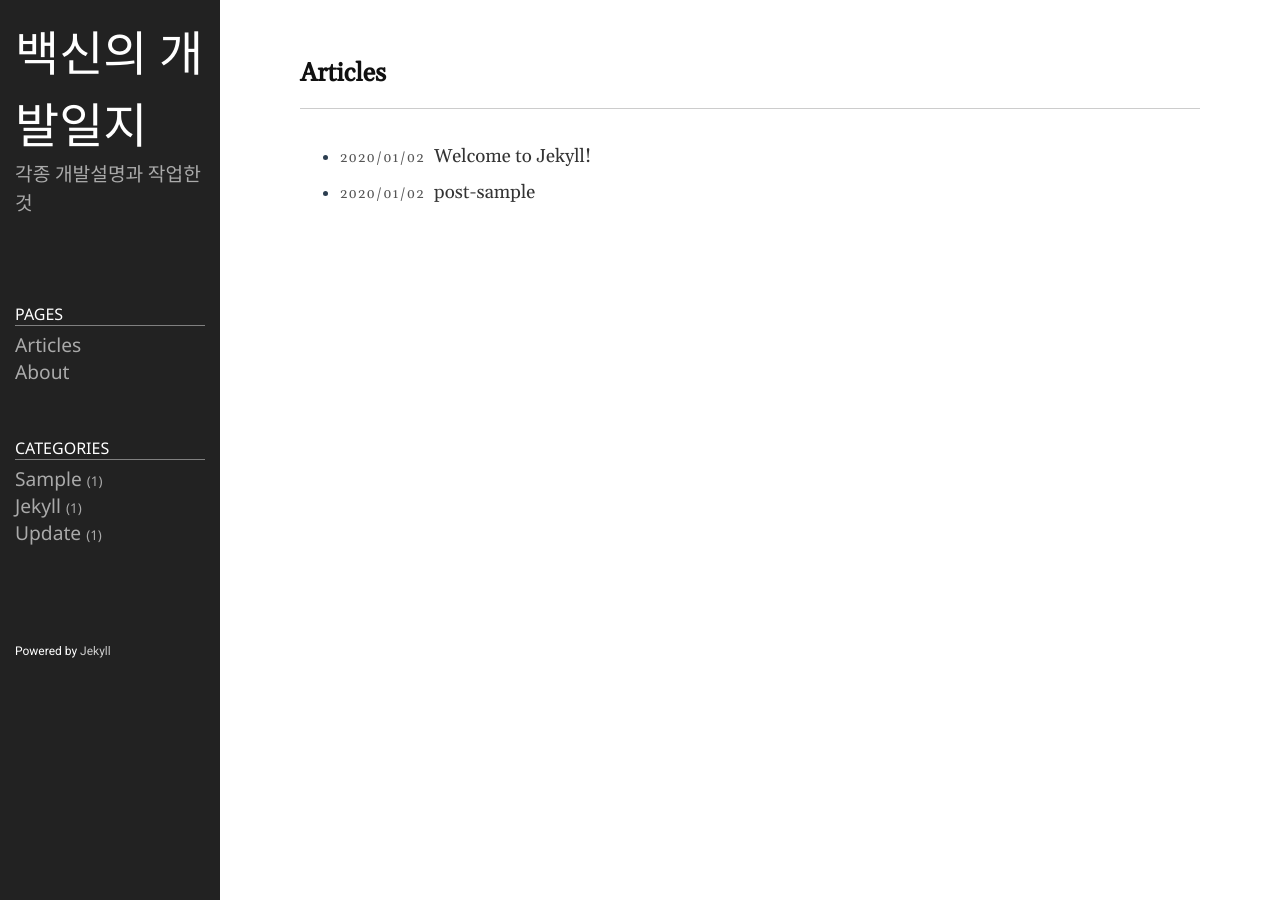
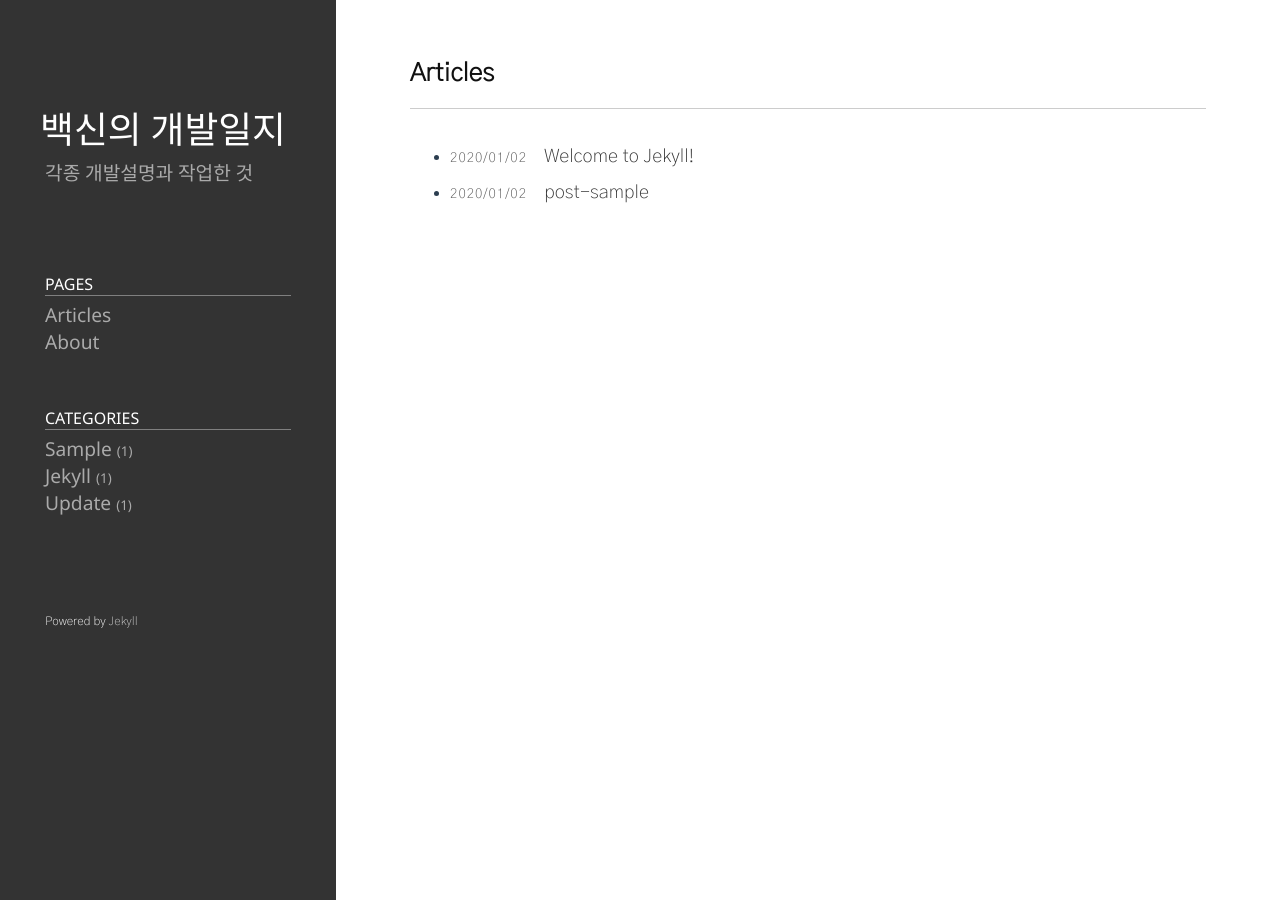
Before and after one commit to tlslql7101/tlslql7101.github.io, a Jekyll site: the page built from index.md, in a window 1280 px wide. Built offline with Jekyll 4.4.1, drawn with Linux system fonts in a browser that asks for light colours.

Commit message:
update style.css

```diff
--- a/public/css/style.css
+++ b/public/css/style.css
@@ -2,6 +2,7 @@
 @import url('https://fonts.googleapis.com/css?family=Gelasio|Kulim+Park|Nanum+Myeongjo|Nanum+Gothic|Noto+Sans|Noto+Sans+KR|Roboto&display=swap');
 @import url(syntax/monokai.css);
 @import url('https://fonts.googleapis.com/css2?family=Gothic+A1:wght@200&display=swap');
+
 :root {
   --blue: #007bff;
   --indigo: #6610f2;
@@ -30,7 +31,7 @@
   --breakpoint-lg: 992px;
   --breakpoint-xl: 1200px;
   --font-family-sans-serif: 'Gothic A1';
-  --font-family-serif: "Nanum Myeongjo";
+  --font-family-serif: "Gothic A1";
 }
 
 * {
@@ -49,7 +50,7 @@ body {
 	height: 100%;
 	margin: 0;
 	padding: 0;
-	font-family: 'Gelasio', 'Nanum Myeongjo', serif;
+	font-family: 'Gothic A1', sans-serif;
 	color: #2c3e50;
 }
 
@@ -96,10 +97,9 @@ code {
 	/* width: 500px; */
 	display: flex;
 	flex-flow: column nowrap;
-	flex: 0 0 220px;
-	padding: 15px;
+	padding: 100px 45px;
 	z-index: 1;
-	background-color: #222;
+	background-color: #333;
 	color: #fff;
 }
 
@@ -113,12 +113,14 @@ code {
 }
 
 .sidebar-brand > a {
-	font-size: 300%;
+	font-size: 230%;
 	font-family: 'Gelasio';
 	color: #fff;
+	margin-left : -2%;
 }
 
 .lead {
+	margin-top: 1%;
 	font-size: 120%;
 	color: #aaa;
 }
@@ -233,7 +235,7 @@ article h3,
 article h4,
 article h5,
 article h6 {
-	font-family: "Roboto", "Nanum Gothic";
+	font-family: "Gothic A1", "Nanum Gothic";
 	color: #333;
   	margin-bottom: 0;
 }
@@ -291,7 +293,7 @@ footer {
 	margin-top: 80px;
 	font-size: 0.75em;
 	font-weight: lighter;
-	font-family: "Roboto";
+	font-family: "Gothic A1";
 	line-height: 1.5;
 }
 
@@ -315,7 +317,6 @@ footer {
 
 	.sidebar {
 		font-size: 0.8em;
-		flex: 0 0 auto;
 		flex-flow: row nowrap;
 		height: auto;
 	}
```
